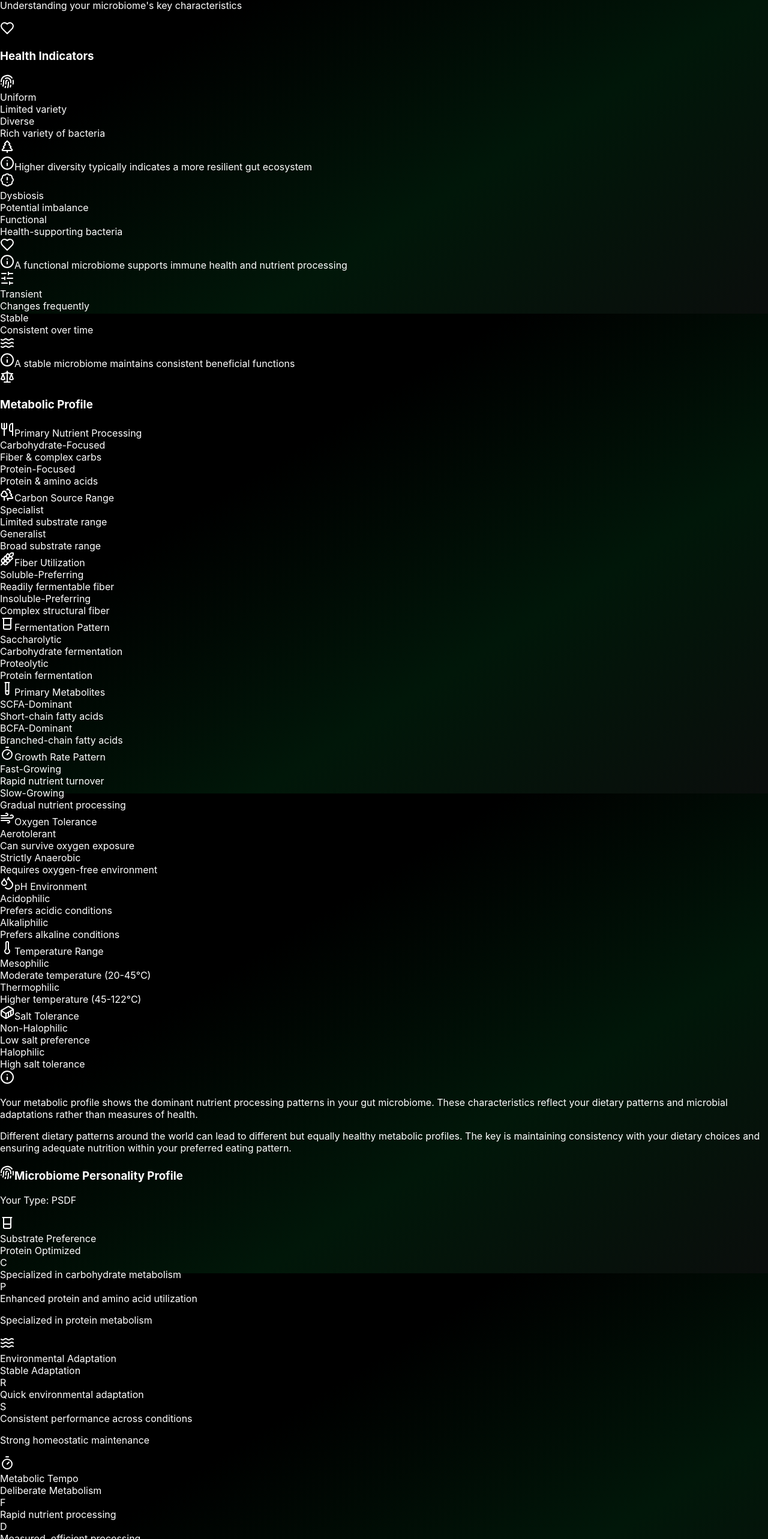
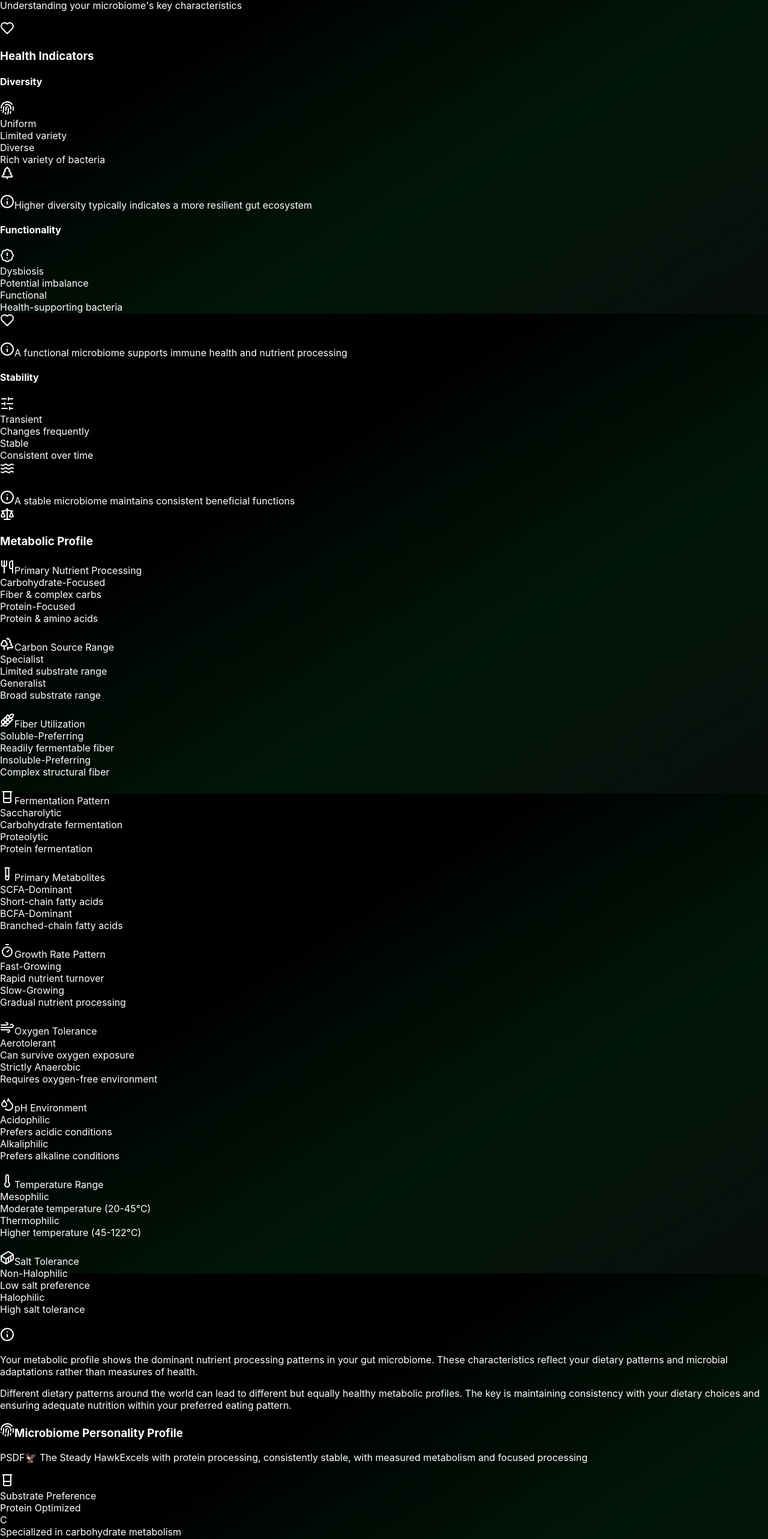
Before and after one commit to kmcclary/guthealthreport, a React (Create React App) app: page / in a window 1280 px wide. Shown: the part 5077-7643 px from the top of the page at 60% size. Built offline with nearby package versions, Linux system fonts and the light colour scheme.

Commit message:
update all formatting

```diff
--- a/src/components/ui/Achievements.js
+++ b/src/components/ui/Achievements.js
@@ -1,9 +1,13 @@
-import React, { useState } from 'react';
+import React, { useState, useEffect } from 'react';
 import { Card, CardContent, CardHeader, CardTitle } from './Card';
 import { Award, ArrowRight, Check, BookOpen } from 'lucide-react';
 
 const Achievements = () => {
   const [selectedAchievement, setSelectedAchievement] = useState(null);
+  const [titleVisible, setTitleVisible] = useState(false);
+  const [cardVisibility, setCardVisibility] = useState(
+    [false, false, false] // Track visibility for each achievement card
+  );
 
   const achievements = [
     {
@@ -27,10 +31,30 @@ const Achievements = () => {
     setSelectedAchievement(selectedAchievement === index ? null : index);
   };
 
+  useEffect(() => {
+    // Trigger title fade-in after mount
+    setTitleVisible(true);
+
+    // Animate the cards appearing one by one
+    let delays = [200, 400, 600]; // ms delays for each card
+    delays.forEach((delay, idx) => {
+      setTimeout(() => {
+        setCardVisibility(prev => {
+          const newVis = [...prev];
+          newVis[idx] = true;
+          return newVis;
+        });
+      }, delay);
+    });
+  }, []);
+
   return (
     <Card className="bg-gradient-to-br from-white to-purple-100">
       <CardHeader className="p-4">
-        <CardTitle className="flex items-center gap-2">
+        <CardTitle
+          className={`flex items-center gap-2 transition-all duration-700 ease-out transform
+          ${titleVisible ? 'opacity-100 translate-y-0' : 'opacity-0 translate-y-2'}`}
+        >
           <Award className="h-5 w-5 text-purple-500" />
           <span className="bg-gradient-to-r from-purple-600 to-violet-600 bg-clip-text text-transparent responsive-text-md">
             Achievements
@@ -42,9 +66,11 @@ const Achievements = () => {
           {achievements.map((achievement, index) => (
             <div
               key={index}
-              className={`p-3 bg-gray-50 rounded-lg border border-gray-200 shadow-sm hover:shadow-md transition-shadow cursor-pointer ${
-                selectedAchievement === index ? 'bg-gray-100' : ''
-              }`}
+              className={`p-3 bg-gray-50 rounded-lg border border-gray-200 shadow-sm hover:shadow-md transition-all cursor-pointer
+              ${selectedAchievement === index ? 'bg-gray-100' : ''}
+              transform
+              ${cardVisibility[index] ? 'opacity-100 translate-y-0' : 'opacity-0 translate-y-2'}
+              duration-700 ease-out`}
               onClick={() => handleAchievementClick(index)}
             >
               {/* Top section with icon, title, and subtitle always at top */}
--- a/src/components/ui/CommensalMicrobeDetection.js
+++ b/src/components/ui/CommensalMicrobeDetection.js
@@ -324,7 +324,7 @@ const CommensalMicrobeDetection = () => {
             <Pill className="h-5 w-5 text-emerald-600" />
             <span className="font-medium text-emerald-800">Recommendations for Optimal Microbiome Health</span>
           </div>
-          <div className="space-y-2 text-sm text-emerald-800">
+          <div className="space-y-2 text-sm text-gray-800">
             <p>
               1. <strong>Diverse Diet:</strong> Include a wide variety of plant-based foods to support microbial diversity.
             </p>
--- a/src/components/ui/MEPSVisual.js
+++ b/src/components/ui/MEPSVisual.js
@@ -1,6 +1,9 @@
 import React from 'react';
 import { Card, CardContent, CardHeader, CardTitle, CardDescription } from './Card';
-import { Fingerprint, TreePine, BadgeAlert, Heart, SlidersHorizontal, Waves, Scale, Info, Utensils, Trees, Wheat, Beaker, TestTube, Timer, Wind, Droplets, Thermometer, Container } from 'lucide-react';
+import {
+  Fingerprint, TreePine, BadgeAlert, Heart, SlidersHorizontal, Waves, Scale, Info,
+  Utensils, Trees, Wheat, Beaker, TestTube, Timer, Wind, Droplets, Thermometer, Container
+} from 'lucide-react';
 
 const MEPSVisual = ({ currentProfile = {
   ETF: 0.25,
@@ -8,7 +11,6 @@ const MEPSVisual = ({ currentProfile = {
   ETP: 0.25,
   ETX: 0.25
 } }) => {
-  // Calculate scores (same as before)
   const calculateDimensionScores = (profile) => {
     const p = {
       ETF: Number(profile.ETF) || 0.25,
@@ -50,8 +52,10 @@ const MEPSVisual = ({ currentProfile = {
       rightIcon: TreePine,
       rightLabel: 'Diverse',
       rightDesc: 'Rich variety of bacteria',
-      color: 'bg-blue-500',
-      explanation: 'Higher diversity typically indicates a more resilient gut ecosystem'
+      explanation: 'Higher diversity typically indicates a more resilient gut ecosystem',
+      gradientClass: 'bg-gradient-to-r from-orange-400 via-yellow-300 to-green-600',
+      startColor: 'orange-600',
+      endColor: 'green-800'
     },
     {
       name: 'Functionality',
@@ -62,8 +66,10 @@ const MEPSVisual = ({ currentProfile = {
       rightIcon: Heart,
       rightLabel: 'Functional',
       rightDesc: 'Health-supporting bacteria',
-      color: 'bg-green-500',
-      explanation: 'A functional microbiome supports immune health and nutrient processing'
+      explanation: 'A functional microbiome supports immune health and nutrient processing',
+      gradientClass: 'bg-gradient-to-r from-rose-400 via-yellow-300 to-teal-600',
+      startColor: 'red-600',
+      endColor: 'emerald-800'
     },
     {
       name: 'Stability',
@@ -74,12 +80,13 @@ const MEPSVisual = ({ currentProfile = {
       rightIcon: Waves,
       rightLabel: 'Stable',
       rightDesc: 'Consistent over time',
-      color: 'bg-purple-500',
-      explanation: 'A stable microbiome maintains consistent beneficial functions'
+      explanation: 'A stable microbiome maintains consistent beneficial functions',
+      gradientClass: 'bg-gradient-to-r from-fuchsia-400 via-yellow-300 to-emerald-600',
+      startColor: 'purple-600',
+      endColor: 'emerald-600'
     }
   ];
 
-  // Neutral metabolic characteristics
   const metabolicCharacteristics = [
     {
       name: 'Primary Nutrient Processing',
@@ -116,7 +123,7 @@ const MEPSVisual = ({ currentProfile = {
     },
     {
       name: 'Fermentation Pattern',
-      icon: Beaker,  // Changed from Flask
+      icon: Beaker,
       leftLabel: 'Saccharolytic',
       leftDesc: 'Carbohydrate fermentation',
       rightLabel: 'Proteolytic',
@@ -127,7 +134,7 @@ const MEPSVisual = ({ currentProfile = {
     },
     {
       name: 'Primary Metabolites',
-      icon: TestTube,  // Changed from Flask2
+      icon: TestTube,
       leftLabel: 'SCFA-Dominant',
       leftDesc: 'Short-chain fatty acids',
       rightLabel: 'BCFA-Dominant',
@@ -182,7 +189,7 @@ const MEPSVisual = ({ currentProfile = {
     },
     {
       name: 'Salt Tolerance',
-      icon: Container,  // Changed from Salt
+      icon: Container,
       leftLabel: 'Non-Halophilic',
       leftDesc: 'Low salt preference',
       rightLabel: 'Halophilic',
@@ -192,6 +199,31 @@ const MEPSVisual = ({ currentProfile = {
       gradientTo: 'to-green-100'
     }
   ];
+
+  const renderIndicator = (score) => {
+    const percentage = Math.round(score * 100);
+    return (
+      <div className="relative w-full h-full">
+        {/* Position the circle exactly at the score percentage, both horizontally and vertically centered */}
+        <div
+          className="absolute"
+          style={{
+            left: `${score * 100}%`,
+            top: '50%',
+            transform: 'translate(-50%, -50%)'
+          }}
+        >
+          <div className="relative flex items-center justify-center">
+            <div className="bg-gradient-to-br from-gray-900 via-gray-700 to-black text-white text-[12px] font-bold rounded-full h-10 w-7 flex items-center justify-center border border-black">
+          {percentage}
+            </div>
+            {/* Pointer triangle below the circle */}
+            <div className="bg-white absolute w-0 h-0 border-l-3 border-r-3 border-b-4 border-l-transparent border-r-transparent border-b-black -bottom-2 left-1/2 transform -translate-x-1/2"></div>
+          </div>
+        </div>
+      </div>
+    );
+  };
 
   return (
     <Card className="bg-gradient-to-br from-white via-teal-50 to-teal-200">
@@ -210,45 +242,40 @@ const MEPSVisual = ({ currentProfile = {
         <div className="space-y-8">
           {/* Health Indicator Dimensions */}
           <div className="space-y-6">
-            <div className="flex items-center gap-2 mb-4">
+            <div className="flex items-center gap-1 mb-4">
               <Heart className="h-5 w-5 text-green-500" />
-              <h3 className="font-medium">Health Indicators</h3>
+              <h3 className="font-bold text-black text-lg">Health Indicators</h3>
             </div>
 
             <div className="space-y-6 bg-gray-50 rounded-lg p-4 border border-gray-200 shadow-sm">
               {healthDimensions.map((dim, index) => (
                 <div key={index} className="space-y-2">
+                  <h4 className="font-bold text-black text-lg">{dim.name}</h4>
+
                   <div className="flex justify-between items-center mb-1">
-                    <div className="flex items-center gap-2 opacity-75">
-                      <dim.leftIcon className="h-5 w-5 text-gray-600" />
+                    <div className="flex items-center gap-2 opacity-90">
+                      <dim.leftIcon className={`h-5 w-5 text-${dim.startColor}`} />
                       <div>
-                        <div className="font-medium text-sm">{dim.leftLabel}</div>
-                        <div className="text-xs text-gray-500">{dim.leftDesc}</div>
+                        <div className="font-medium text-sm text-black">{dim.leftLabel}</div>
+                        <div className="text-[10px] text-gray-500">{dim.leftDesc}</div>
                       </div>
                     </div>
                     <div className="flex items-center gap-2">
                       <div className="text-right">
-                        <div className="font-medium text-sm">{dim.rightLabel}</div>
-                        <div className="text-xs text-gray-500">{dim.rightDesc}</div>
+                        <div className="font-medium text-sm text-black">{dim.rightLabel}</div>
+                        <div className="text-[10px] text-gray-500">{dim.rightDesc}</div>
                       </div>
-                      <dim.rightIcon className="h-5 w-5 text-gray-600" />
+                      <dim.rightIcon className={`h-5 w-5 text-${dim.endColor}`} />
                     </div>
                   </div>
 
-                  <div className="relative h-4 bg-gray-100 rounded-full overflow-hidden">
-                    <div
-                      className={`absolute top-0 left-0 h-full rounded-full transition-all duration-500 ${dim.color}`}
-                      style={{ width: `${dim.score * 100}%` }}
-                    />
-                    <div
-                      className="absolute top-0 h-full w-1 bg-white transform -translate-x-1/2 transition-all duration-500"
-                      style={{ left: `${dim.score * 100}%` }}
-                    />
+                  <div className={`relative ${dim.gradientClass} h-8 rounded-full`}>
+                    {renderIndicator(dim.score)}
                   </div>
 
-                  <div className="flex items-start gap-1 mt-1">
-                    <Info className="h-4 w-4 text-blue-500 flex-shrink-0 mt-0.5" />
-                    <span className="text-xs text-gray-600">{dim.explanation}</span>
+                  <div className="flex items-center gap-1 mt-1">
+                    <Info className="h-3 w-3 text-gray-400 flex-shrink-0" />
+                    <span className="text-[8px] text-gray-500">{dim.explanation}</span>
                   </div>
                 </div>
               ))}
@@ -259,7 +286,7 @@ const MEPSVisual = ({ currentProfile = {
           <div className="space-y-4 border-t pt-6">
             <div className="flex items-center gap-2 mb-4">
               <Scale className="h-5 w-5 text-orange-500" />
-              <h3 className="font-medium">Metabolic Profile</h3>
+              <h3 className="font-bold text-black text-lg">Metabolic Profile</h3>
             </div>
 
             <div className="space-y-6 bg-gray-50 rounded-lg p-4 border border-gray-200 shadow-sm">
@@ -272,22 +299,19 @@ const MEPSVisual = ({ currentProfile = {
                   <div className="flex justify-between items-center mb-2">
                     <div className="flex items-center gap-2">
                       <div>
-                        <div className="font-medium text-sm">{char.leftLabel}</div>
-                        <div className="text-xs text-gray-500">{char.leftDesc}</div>
+                        <div className="font-medium text-sm text-black">{char.leftLabel}</div>
+                        <div className="text-[10px] text-gray-500">{char.leftDesc}</div>
                       </div>
                     </div>
                     <div className="flex items-center gap-2">
                       <div className="text-right">
-                        <div className="font-medium text-sm">{char.rightLabel}</div>
-                        <div className="text-xs text-gray-500">{char.rightDesc}</div>
+                        <div className="font-medium text-sm text-black">{char.rightLabel}</div>
+                        <div className="text-[10px] text-gray-500">{char.rightDesc}</div>
                       </div>
                     </div>
                   </div>
-                  <div className={`relative h-4 bg-gradient-to-r ${char.gradientFrom} via-gray-100 ${char.gradientTo} rounded-full overflow-hidden`}>
-                    <div
-                      className="absolute top-0 h-full w-1 bg-gray-800 transform -translate-x-1/2 transition-all duration-500"
-                      style={{ left: `${char.score * 100}%` }}
-                    />
+                  <div className={`relative bg-gradient-to-r ${char.gradientFrom} via-gray-100 ${char.gradientTo} h-8 rounded-full overflow-visible`}>
+                    {renderIndicator(char.score)}
                   </div>
                 </div>
               ))}
--- a/src/components/ui/MicrobiomePersonality.js
+++ b/src/components/ui/MicrobiomePersonality.js
@@ -527,7 +527,60 @@ const MicrobiomePersonalityV2 = ({
           </span>
         </CardTitle>
         <CardDescription>
-          Your Type: <span className="font-bold text-purple-600">{personalityType}</span>
+          <div className="flex flex-col gap-1 items-center text-center sm:items-start sm:text-left">
+            <span className="font-bold text-xl text-gray-600 flex items-center gap-2 justify-center sm:justify-start w-full">
+              <span>{personalityType}</span>
+              <span className="inline-block">
+                {(() => {
+                  const type = personalityType;
+                  switch(type) {
+                    // Carbohydrate types
+                    case 'CRDF': return '🌿 The Balanced Cultivator';
+                    case 'CRDG': return '🌱 The Adaptive Gardener';
+                    case 'CRFF': return '🍃 The Swift Harvester';
+                    case 'CRFG': return '🌺 The Diverse Botanist';
+                    case 'CSDF': return '🌾 The Steady Farmer';
+                    case 'CSDG': return '🎋 The Wise Steward';
+                    case 'CSFF': return '🌲 The Forest Keeper';
+                    case 'CSFG': return '🪴 The Garden Master';
+                    // Protein types
+                    case 'PRDF': return '🦁 The Patient Hunter';
+                    case 'PRDG': return '🐯 The Adaptive Predator';
+                    case 'PRFF': return '🐆 The Swift Tracker';
+                    case 'PRFG': return '🦊 The Clever Fox';
+                    case 'PSDF': return '🦅 The Steady Hawk';
+                    case 'PSDG': return '🦉 The Wise Owl';
+                    case 'PSFF': return '🐺 The Pack Leader';
+                    case 'PSFG': return '🦈 The Ocean Navigator';
+                    default: return '🧬 The Explorer';
+                  }
+                })()}
+              </span>
+            </span>
+            <span className="text-sm text-black italic sm:max-w-2xl">
+              {(() => {
+                const type = personalityType;
+                // Match first letter to determine primary description
+                const primary = type.startsWith('C') ?
+                  'Thrives on complex carbohydrates' :
+                  'Excels with protein processing';
+                // Match second letter for adaptation style
+                const adaptation = type[1] === 'R' ?
+                  'highly adaptable' :
+                  'consistently stable';
+                // Match third letter for metabolism speed
+                const speed = type[2] === 'F' ?
+                  'fast metabolism' :
+                  'measured metabolism';
+                // Match fourth letter for processing style
+                const style = type[3] === 'F' ?
+                  'focused processing' :
+                  'versatile processing';
+
+                return `${primary}, ${adaptation}, with ${speed} and ${style}`;
+              })()}
+            </span>
+          </div>
         </CardDescription>
       </CardHeader>
       <CardContent>
--- a/src/components/ui/StreakStatus.js
+++ b/src/components/ui/StreakStatus.js
@@ -13,7 +13,7 @@ const StreakStatus = ({ streak }) => {
   return (
     <Card className="bg-gradient-to-br from-cyan-100 via-pink-100 to-orange-100">
       <div onClick={handleCardClick} className="cursor-pointer">
-        <CardHeader className="p-1 pb-0">
+        <CardHeader className="p-0 pb-0">
           <CardTitle
             className={`flex items-center gap-2 transition-all duration-700 ease-out transform
             ${titleVisible ? 'opacity-100 translate-y-0' : 'opacity-0 translate-y-2'}`}
```
